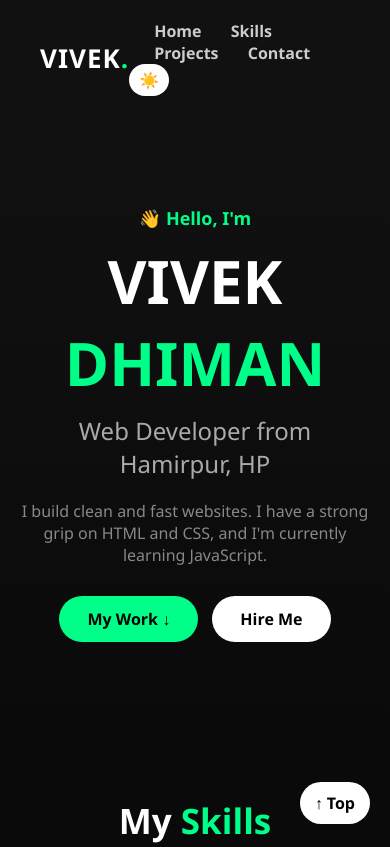
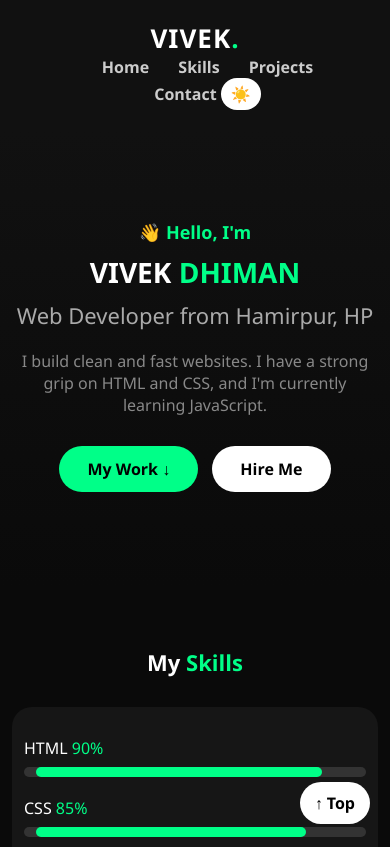
Before and after one commit to vivek-dhiman786/vivek-dhiman786.github.io, a plain HTML site: page index.html in a window 390 px wide. Shown: the top 847 px of the page. Drawn offline with Linux system fonts and the light colour scheme.

Commit message:
Enhance mobile responsiveness and layout styles
Added mobile responsive styles and fixed layout issues.

```diff
--- a/style.css
+++ b/style.css
@@ -126,3 +126,31 @@ body.light-mode p,
 body.light-mode a {
     color: black !important;
 }
+/* Mobile Responsive Fix */
+@media (max-width: 768px) {
+    * {
+    box-sizing: border-box;
+  }
+  body {
+    overflow-x: hidden;
+  }
+  nav, header, .navbar {
+    flex-direction: column !important;
+    text-align: center;
+  }
+  h1 {
+    font-size: 28px !important;
+    line-height: 1.3;
+  }
+  h2 {
+    font-size: 22px !important;
+  }
+  img {
+    max-width: 100% !important;
+    height: auto !important;
+  }
+  .container, section, div {
+    padding-left: 12px !important;
+    padding-right: 12px !important;
+  }
+}
```
